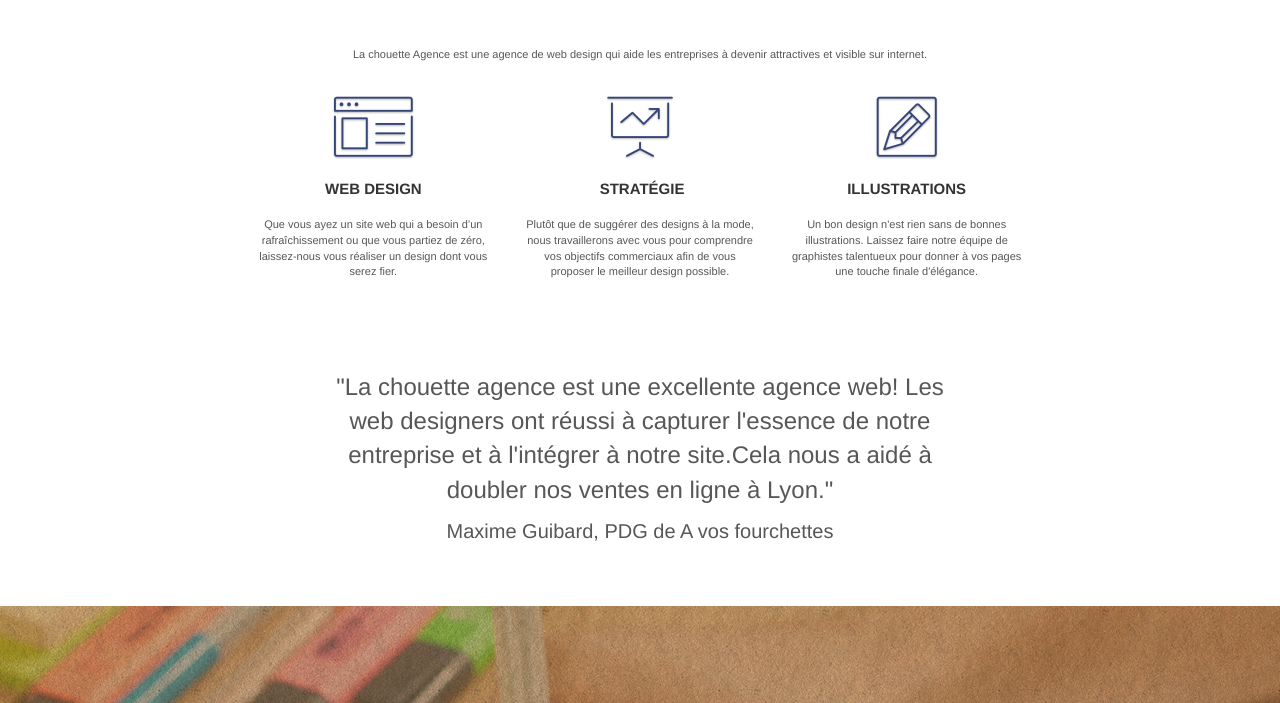
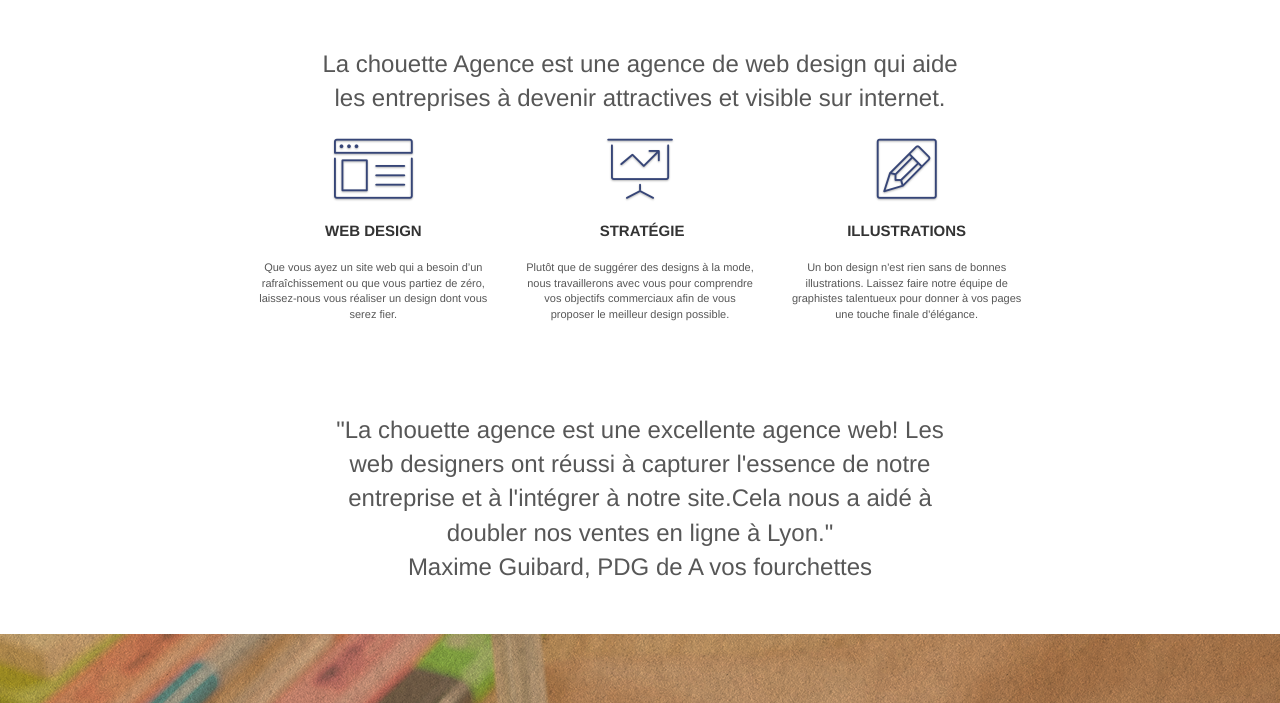
Before and after one commit to babassss/BuissonSebastien_4_24012022modif, a plain HTML site: page index.html in a window 1280 px wide. Shown: the part 535-1238 px from the top of the page. Drawn offline with Linux system fonts and the light colour scheme.

Commit message:
avancement modif

```diff
--- a/index.html
+++ b/index.html
@@ -90,7 +90,8 @@
 				<div class="row">
 					<div class="col-sm-12 text-center">
 						<!--<img alt="agence web, agence web paris, web design paris, stratégie web" src="img/title.png" />-->
-						<p>La chouette Agence est une agence de web design qui aide les entreprises à devenir
+						<p class="citation">La chouette Agence est une agence de web design qui aide les entreprises à
+							devenir
 							attractives et visible sur internet.</p>
 					</div>
 				</div>
@@ -139,7 +140,7 @@
 						<p class="citation">"La chouette agence est une excellente agence web! Les web designers ont
 							réussi à capturer l'essence de notre entreprise
 							et à l'intégrer à notre site.Cela nous a aidé à doubler nos ventes en ligne à Lyon."</p>
-						<p class="citation1">Maxime Guibard, PDG de A vos fourchettes</p>
+						<p class="citation">Maxime Guibard, PDG de A vos fourchettes</p>
 					</div>
 				</div>
 			</div>
@@ -177,7 +178,7 @@
 				<div class="row">
 					<div class="col-sm-12 text-center">
 						<!--<img alt="agence web, agence web paris, web design paris, stratégie web" src="img/title2.png" />-->
-						<p class="citation2">Nous travaillons avec beaucoup de clients, voici nos réalisations</p>
+						<p class="citation">Nous travaillons avec beaucoup de clients, voici nos réalisations</p>
 					</div>
 				</div>
 				<div class="row tight-width-whitespace portfolio-row">
--- a/style.css
+++ b/style.css
@@ -79,18 +79,20 @@ a:hover {
 .bg-t-edge {
   background: top no-repeat;
 }
-.citation,
-.citation2 {
+.citation {
   font-size: 24px;
+  color: #575757;
+  width: 636px;
+  margin: auto;
 }
-.citation1 {
+/*.citation1 {
   font-size: 20px;
   color: #575757;
 }
 .citation2 {
   width: 466px;
   margin: auto;
-}
+}*/
 .bloc-bg-texture::before {
   content: "";
   background-size: 2px 2px;
```
